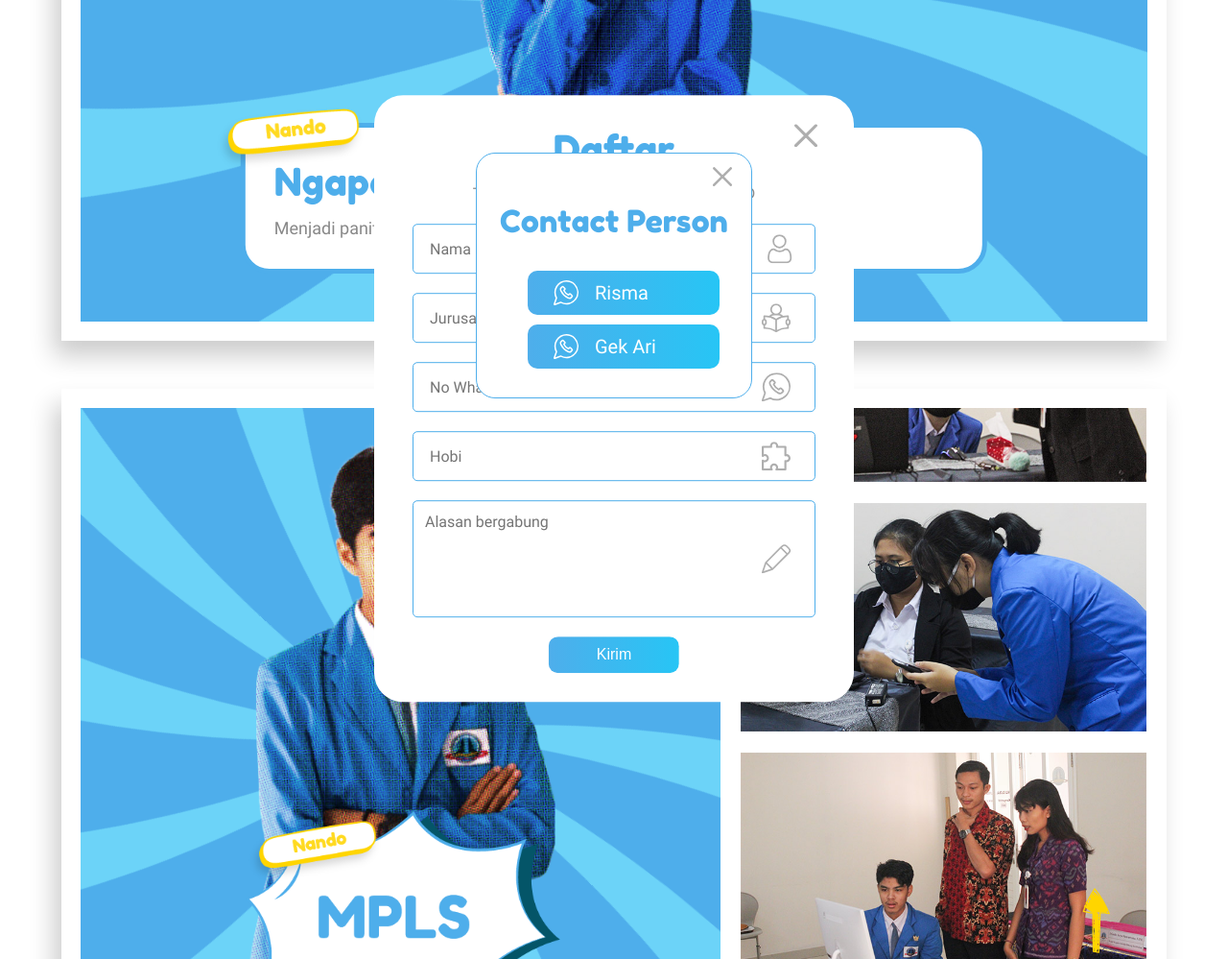
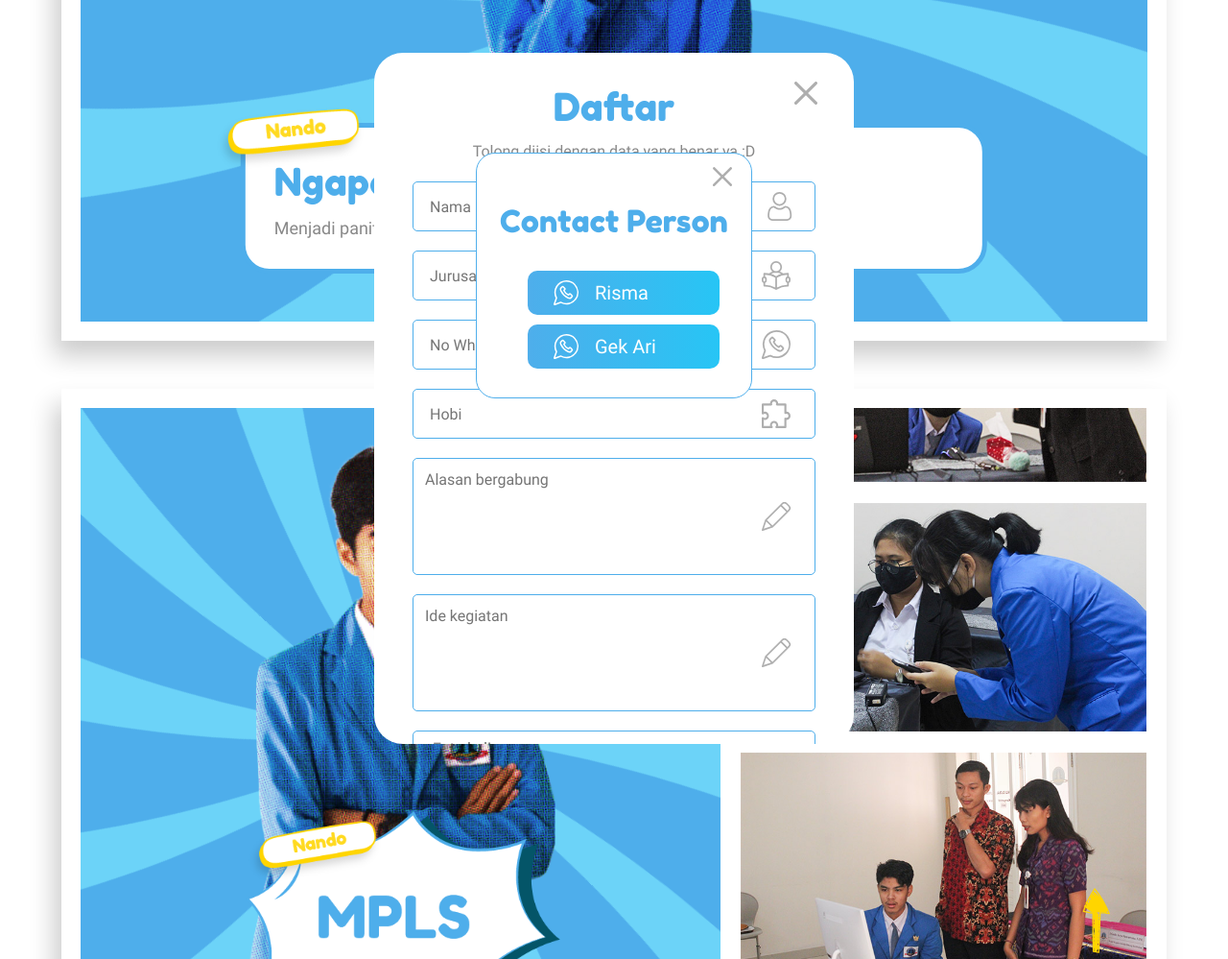
Before and after one commit to RevaPrasetya/revaprasetya.github.io, a plain HTML site: page index.html in a window 1280 px wide. Shown: the part 1985-2984 px from the top of the page at 96% size. Drawn offline with nearby package versions, Linux system fonts and the light colour scheme; a script that the page names is missing.

Commit message:
Update form daftar

```diff
--- a/index.html
+++ b/index.html
@@ -10,6 +10,8 @@
     <link rel="stylesheet" type="text/css" href="//cdn.jsdelivr.net/npm/slick-carousel@1.8.1/slick/slick.css"/>
     <link rel="stylesheet" href="/aos/aos.css">
     <link rel="icon" href="/assets/img/OSIS.png">
+
+    <script>UPLOADCARE_PUBLIC_KEY = "demopublickey";</script>
 </head>
 
 <body>
@@ -191,6 +193,14 @@
                 <textarea name="" id="" placeholder="Alasan bergabung"></textarea>
                 <svg xmlns="http://www.w3.org/2000/svg" width="40.004" height="40" viewBox="0 0 40.004 40"><defs><style>.a{fill:#aeaeae;}</style></defs><path class="a" d="M35.409,1.581a5.509,5.509,0,0,0-7.784,0L25.676,3.54,4.935,24.271l-.044.044c-.011.011-.011.022-.022.022-.022.033-.055.066-.077.1,0,.011-.011.011-.011.022-.022.033-.033.055-.055.088-.011.011-.011.022-.022.033-.011.033-.022.055-.033.088,0,.011-.011.011-.011.022L.057,38.528a1.083,1.083,0,0,0,.264,1.123,1.108,1.108,0,0,0,.782.32,1.3,1.3,0,0,0,.352-.055L15.284,35.3c.011,0,.011,0,.022-.011a.4.4,0,0,0,.1-.044.039.039,0,0,0,.022-.011c.033-.022.077-.044.11-.066s.066-.055.1-.077c.011-.011.022-.011.022-.022s.033-.022.044-.044l22.69-22.69a5.509,5.509,0,0,0,0-7.784ZM14.931,32.715,7.269,25.053,26.447,5.875l7.663,7.662ZM6.19,27.09l6.694,6.694L2.832,37.13ZM36.84,10.8l-1.167,1.178L28.01,4.311l1.178-1.178a3.3,3.3,0,0,1,4.668,0l2.994,2.994A3.313,3.313,0,0,1,36.84,10.8Zm0,0" transform="translate(0.001 0.029)"/></svg>
             </div>
+            <div class="input-container">
+                <textarea name="" id="" placeholder="Ide kegiatan"></textarea>
+                <svg xmlns="http://www.w3.org/2000/svg" width="40.004" height="40" viewBox="0 0 40.004 40"><defs><style>.a{fill:#aeaeae;}</style></defs><path class="a" d="M35.409,1.581a5.509,5.509,0,0,0-7.784,0L25.676,3.54,4.935,24.271l-.044.044c-.011.011-.011.022-.022.022-.022.033-.055.066-.077.1,0,.011-.011.011-.011.022-.022.033-.033.055-.055.088-.011.011-.011.022-.022.033-.011.033-.022.055-.033.088,0,.011-.011.011-.011.022L.057,38.528a1.083,1.083,0,0,0,.264,1.123,1.108,1.108,0,0,0,.782.32,1.3,1.3,0,0,0,.352-.055L15.284,35.3c.011,0,.011,0,.022-.011a.4.4,0,0,0,.1-.044.039.039,0,0,0,.022-.011c.033-.022.077-.044.11-.066s.066-.055.1-.077c.011-.011.022-.011.022-.022s.033-.022.044-.044l22.69-22.69a5.509,5.509,0,0,0,0-7.784ZM14.931,32.715,7.269,25.053,26.447,5.875l7.663,7.662ZM6.19,27.09l6.694,6.694L2.832,37.13ZM36.84,10.8l-1.167,1.178L28.01,4.311l1.178-1.178a3.3,3.3,0,0,1,4.668,0l2.994,2.994A3.313,3.313,0,0,1,36.84,10.8Zm0,0" transform="translate(0.001 0.029)"/></svg>
+            </div>
+            <div class="input-container">
+                <input type="hidden" role="uploadcare-uploader" name="foto" id="kartu-pelajar"/>
+                <br><label for="foto">Foto kalian</label>
+            </div>
 
             <button type="submit" class="daftar-sekarang-btn">
                 Kirim
@@ -225,6 +235,7 @@
     <script>
         AOS.init();
     </script>
+    <script src="https://ucarecdn.com/libs/widget/3.x/uploadcare.min.js" charset="utf-8"></script>
 </body>
 
 </html>
--- a/style.css
+++ b/style.css
@@ -449,8 +449,11 @@ comic-section */
     transform: translateX(-50%);
 }
 
+#daftar::-webkit-scrollbar {
+    width: 1em;
+  }
 #daftar{
-    overflow: scroll;
+    overflow-y: scroll;
 }
 #daftar.active{
     display: flex;
@@ -459,6 +462,7 @@ comic-section */
 .daftar{
     position: fixed;
     width: 500px;
+    max-height: 90vh;
     bottom: -200%;
     left: 50%;
     transform: translate(-50%, 50%);
@@ -467,12 +471,13 @@ comic-section */
     padding: 30px 40px;
     display: flex;
     flex-direction: column;
-    justify-content: center;
+    justify-content: flex-start;
     z-index: 105;
     transition: ease 0.4s all;
 }
 .daftar h1{
     color: var(--blue);
+    display: block;
     text-align: center;
     font-size: 40px;
     margin-bottom: 10px;
@@ -553,6 +558,12 @@ input[type=number] {
 .daftar .close-daftar:hover svg .a{
     height: 24px;
     fill: var(--blue);
+}
+.daftar label{
+    font-family: roboto-medium;
+    color: var(--grey);
+    font-size: 16px;
+    margin-left: 10px;
 }
 
 #contact{
@@ -726,6 +737,7 @@ input[type=number] {
         transform: translate(0,0);
         width: 100%;
         height: 90%;
+        overflow: scroll;
         border-bottom-left-radius: 0;
         border-bottom-right-radius: 0;
     }
```
